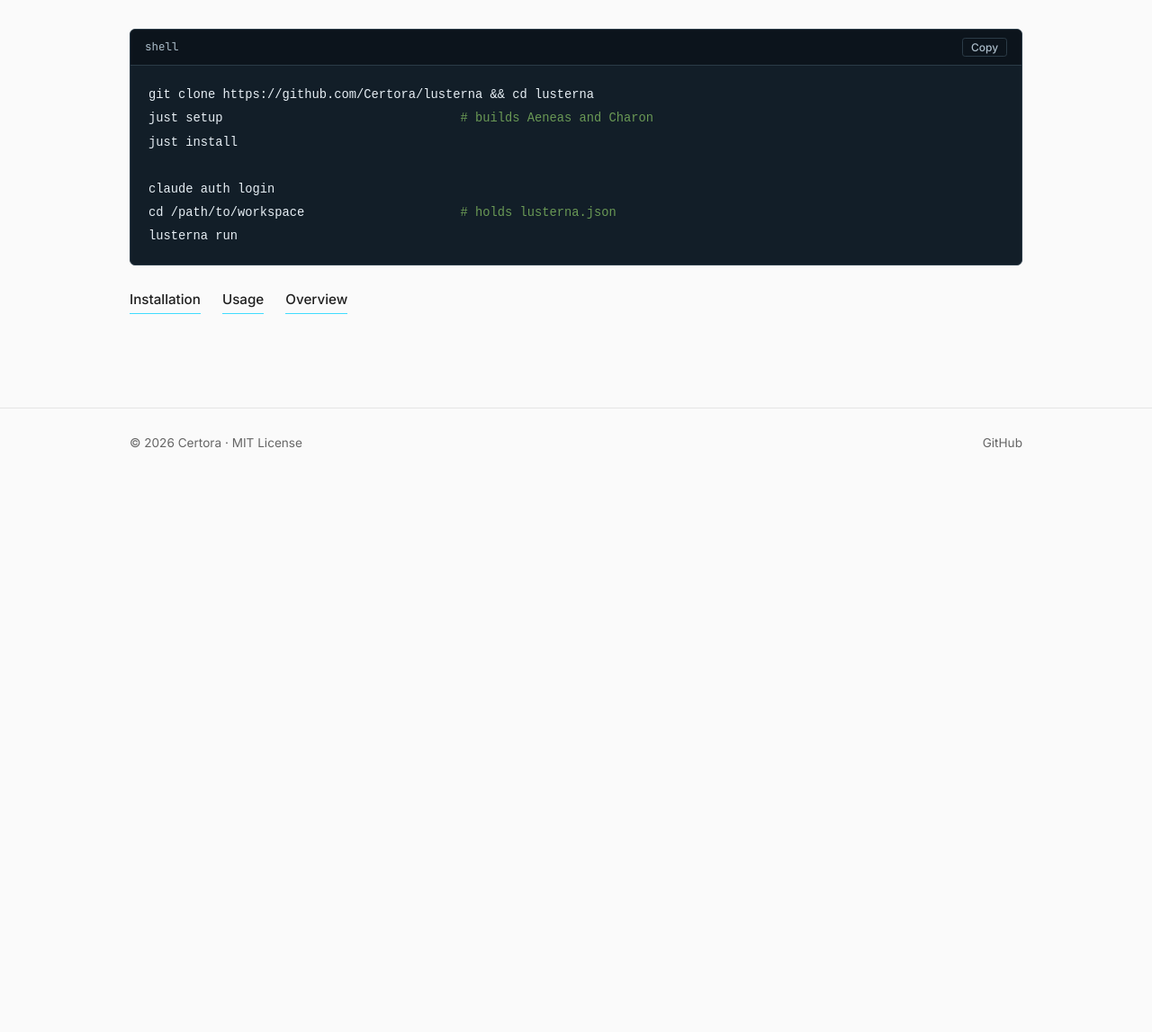
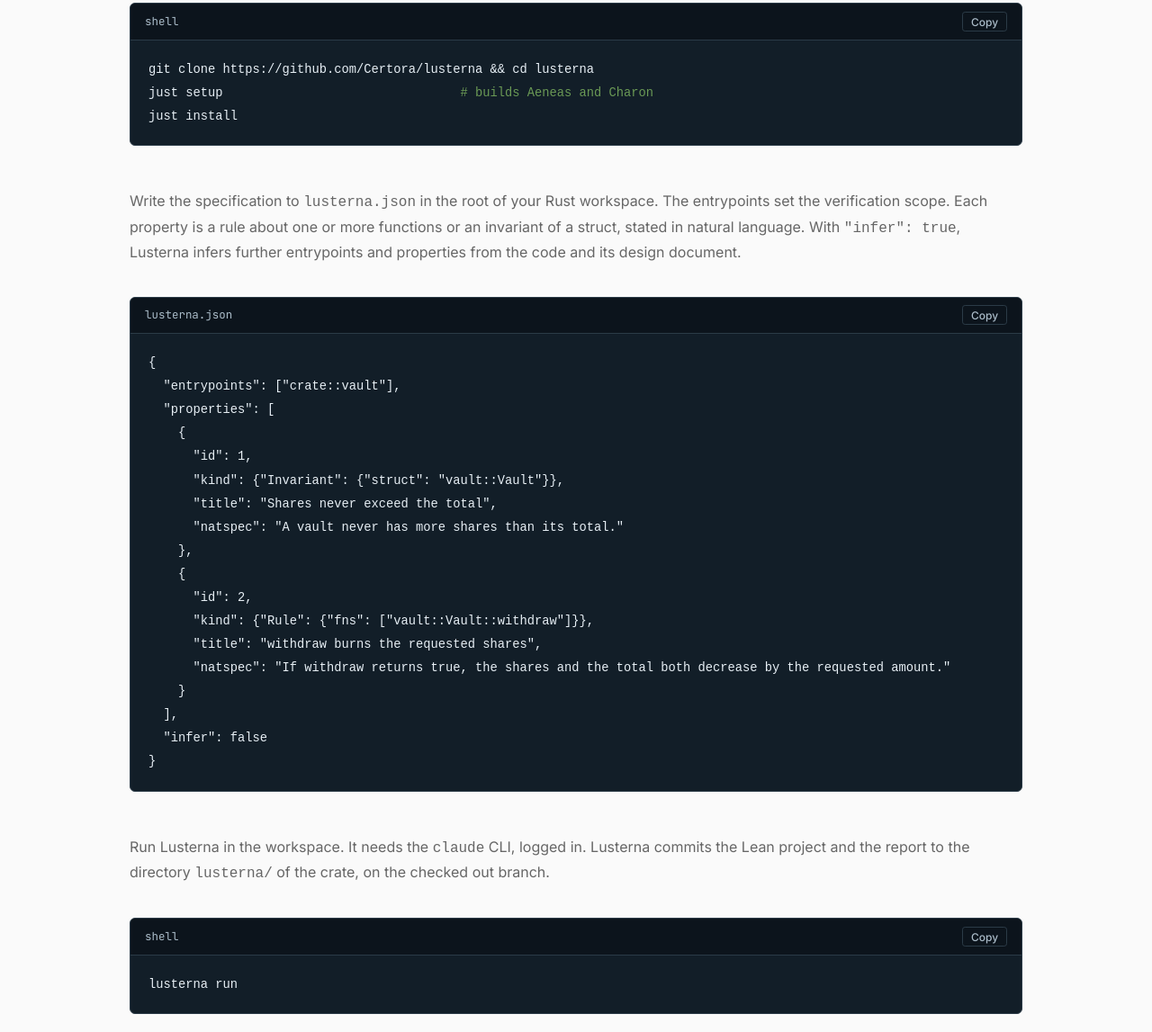
Before and after one commit to Certora/lusterna, a plain HTML site: page site/index.html in a window 1280 px wide. Shown: the part 1665-2812 px from the top of the page at 90% size. Before the commit the page ends 2195 px from the top, so only its background shows below. Drawn offline with Linux system fonts and the light colour scheme.

Commit message:
doc(site): split "Get started" into install, spec and run
"Get started" was one paragraph and one shell block. It now has three
steps, each with its own code panel: install from source, write
`lusterna.json`, and run `lusterna run`. The spec step shows an example
`lusterna.json` with one invariant and one rule.

```diff
--- a/site/index.html
+++ b/site/index.html
@@ -98,18 +98,45 @@
     <section class="start" id="get-started">
       <div class="wrap">
         <h2>Get started</h2>
-        <p class="sub">You need macOS or Linux with a Rust toolchain, opam, Lean 4, just, and the <code>claude</code>
-          CLI. Write a spec to <code>lusterna.json</code> in a Rust workspace in a git repository, and Lusterna commits
-          the results on the checked out branch.</p>
+        <p class="sub">Install Lusterna from source. It runs on macOS and Linux, and the build needs a Rust
+          toolchain, opam, Lean 4 and just.</p>
         <div class="panel">
           <div class="panel-head">shell<button class="copy" type="button">Copy</button></div>
           <pre><code>git clone https://github.com/Certora/lusterna && cd lusterna
 just setup                                <span class="c"># builds Aeneas and Charon</span>
-just install
-
-claude auth login
-cd /path/to/workspace                     <span class="c"># holds lusterna.json</span>
-lusterna run</code></pre>
+just install</code></pre>
+        </div>
+        <p class="sub">Write the specification to <code>lusterna.json</code> in the root of your Rust workspace. The
+          entrypoints set the verification scope. Each property is a rule about one or more functions or an invariant
+          of a struct, stated in natural language. With <code>"infer": true</code>, Lusterna infers further
+          entrypoints and properties from the code and its design document.</p>
+        <div class="panel">
+          <div class="panel-head">lusterna.json<button class="copy" type="button">Copy</button></div>
+          <pre><code>{
+  "entrypoints": ["crate::vault"],
+  "properties": [
+    {
+      "id": 1,
+      "kind": {"Invariant": {"struct": "vault::Vault"}},
+      "title": "Shares never exceed the total",
+      "natspec": "A vault never has more shares than its total."
+    },
+    {
+      "id": 2,
+      "kind": {"Rule": {"fns": ["vault::Vault::withdraw"]}},
+      "title": "withdraw burns the requested shares",
+      "natspec": "If withdraw returns true, the shares and the total both decrease by the requested amount."
+    }
+  ],
+  "infer": false
+}</code></pre>
+        </div>
+        <p class="sub">Run Lusterna in the workspace. It needs the <code>claude</code> CLI, logged in. Lusterna commits
+          the Lean project and the report to the directory <code>lusterna/</code> of the crate, on the checked out
+          branch.</p>
+        <div class="panel">
+          <div class="panel-head">shell<button class="copy" type="button">Copy</button></div>
+          <pre><code>lusterna run</code></pre>
         </div>
         <p class="links">
           <a href="https://github.com/Certora/lusterna#installation">Installation</a>
```
